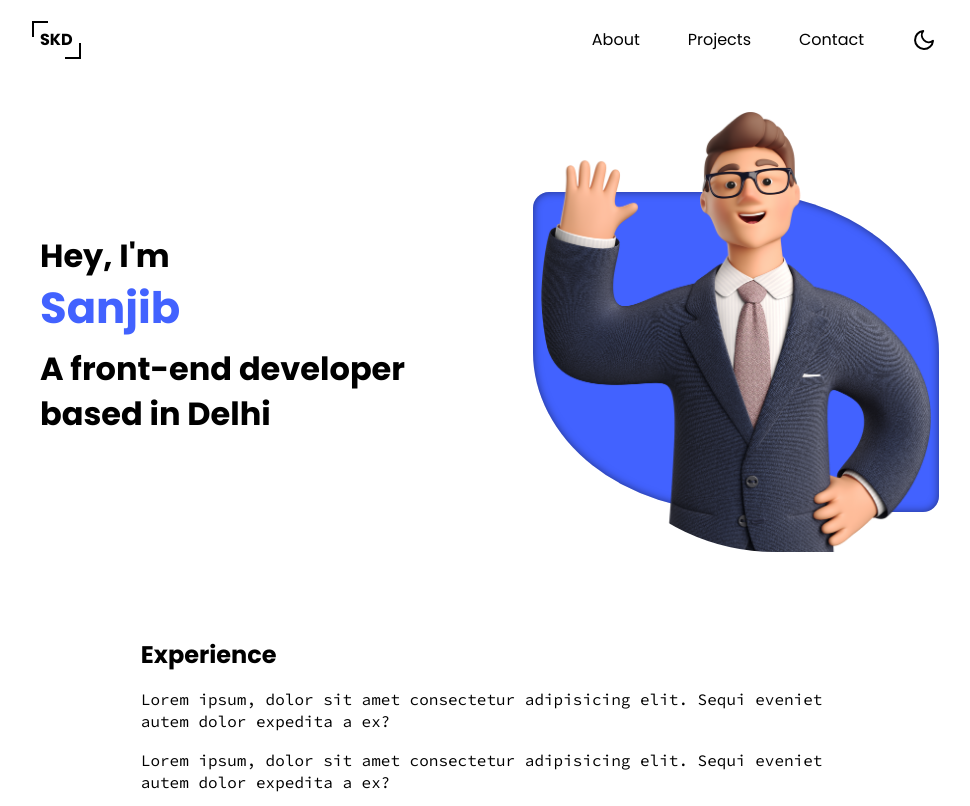
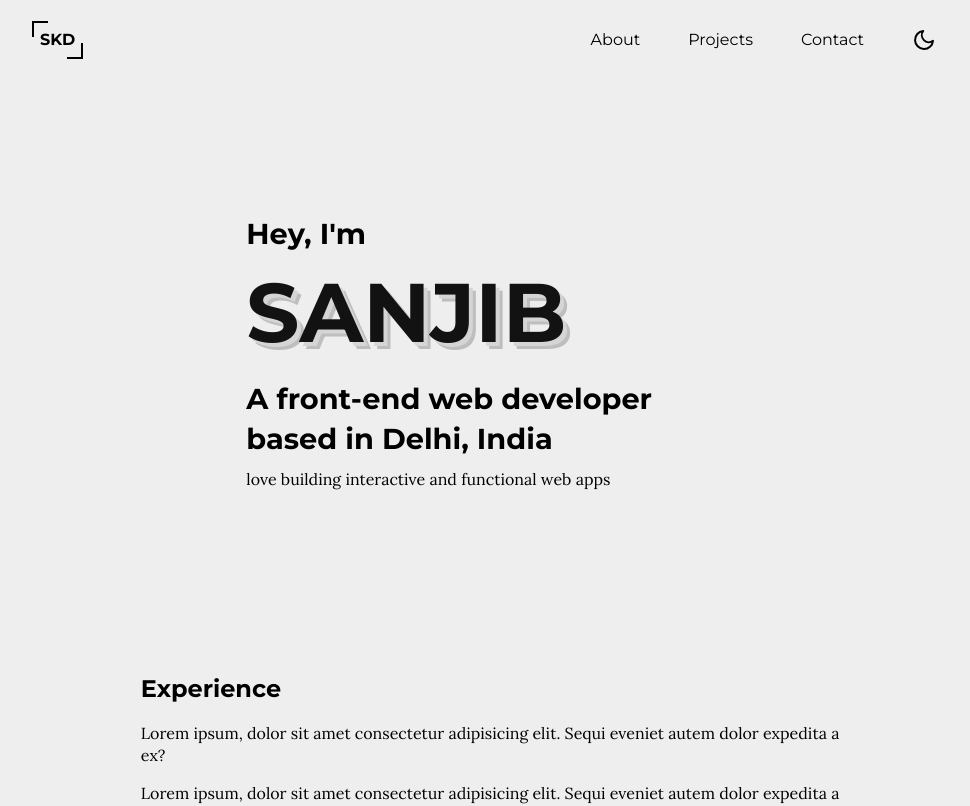
Before and after one commit to sanjibdey104/portfolio-v1, a Next.js app: page / in a window 1280 px wide. Shown: the top 806 px of the page, without its empty margins (144-1114 px from the left). Built offline with nearby package versions, Linux system fonts and the light colour scheme.

Commit message:
Style: update homepage intro section design

```diff
--- a/components/CustomHead.js
+++ b/components/CustomHead.js
@@ -7,9 +7,9 @@ const CustomHead = () => {
             <title>Portfolio</title>
             <meta name="description" content="Personal Portfolio Website" />
             <link rel="icon" href="/favicon.ico" />
-            <link href="https://fonts.googleapis.com/css2?family=Source+Code+Pro:wght@200;300;400;500;600;700&display=swap" rel="stylesheet" />
-            <link href="https://fonts.googleapis.com/css2?family=Poppins:wght@400;500;600;700&display=swap" rel="stylesheet"/>
-            <link href="https://fonts.googleapis.com/css2?family=Oswald:wght@200;300;400;500;600&display=swap" rel="stylesheet"></link>
+            <link href="https://fonts.googleapis.com/css2?family=Montserrat:wght@200;300;400;500;600;700&display=swap" rel="stylesheet"/>
+            <link href="https://fonts.googleapis.com/css2?family=Lora:wght@400;500;600;700&display=swap" rel="stylesheet" />
+            <link href="https://fonts.googleapis.com/css2?family=Open+Sans:wght@300;400;600;700&display=swap" rel="stylesheet" />
         </Head>
     )
 }
--- a/pages/index.js
+++ b/pages/index.js
@@ -1,6 +1,6 @@
 import styled from 'styled-components';
-import Image from 'next/image';
-import { SiJavascript, SiReact, SiGatsby, SiNextDotJs, SiGraphql, SiSass, SiNetlify } from "react-icons/si";
+import { SiJavascript, SiReact, SiGatsby,
+SiNextDotJs, SiGraphql, SiSass, SiNetlify } from "react-icons/si";
 
 
 const Homepage = styled.main`
@@ -13,14 +13,18 @@ const Homepage = styled.main`
 
 const Intro = styled.section`
 
-  min-height: 25rem;
+  min-height: 30rem;
   display: grid;
-  grid-template-columns: repeat(auto-fit, minmax(19rem, 1fr));
-  justify-content:center;
-  align-items: center;
-  gap: 2rem;
+  place-content: center;
 
   .about-self {
+    width: 70%;
+    margin: 0 auto;
+
+    @media (max-width: 768px) {
+      width: 90%;
+    }
+
     display: flex;
     flex-direction: column;
     align-items: flex-start;
@@ -43,71 +47,25 @@ const Intro = styled.section`
     }
 
     h2 {
-      font-size: calc(1.2rem + 1vw);
+      font-size: calc(1rem + 1vw);
+
+      &:hover span {
+        text-shadow:
+        4px 4px 0px tomato,
+        7px 7px 0px rgba(0,0,0,0.2);
+      }
 
       span {
-        color: ${({theme}) => theme.primary};
-        font-size: calc(1.75rem + 1.2vw);
+        color: white;
+        font-size: clamp(1.85rem, 10vw, 5.2rem);
         display: block;
-        text-shadow: inset 0 0 3px rgba(0,0,0,0.5);
+        text-transform: uppercase;
+        text-shadow:
+        4px 4px 0px #d5d5d5,
+        7px 7px 0px rgba(0,0,0,0.2);
+        color: #121212;
       }
     }
-  }
-
-  .hero-image {
-    position: relative;
-    margin: 0 auto;
-
-    &::after {
-      content: "";
-      max-height: 20rem;
-      max-width: 26rem;
-      border-radius: 1rem;
-      z-index: -1;
-
-      background-color: ${({theme}) => theme.primary};
-      padding: 1rem;
-      box-shadow: inset 0 0 8px rgba(0,0,0,0.5);
-      border-top-right-radius: 50%;
-      border-bottom-left-radius: 50%;
-
-      position: absolute;
-      top: 18%;
-      left: -2%;
-      right: -2%;
-      bottom: 0;
-    }
-
-    @media (max-width: 768px) {
-      width: 19rem;
-      margin: 0 auto;
-
-      &::after {
-        left: 0;
-        right: 0;
-      }
-    }
-
-
-    img {
-    border-bottom-left-radius: 60%;
-    transform: translateY(0%);
-    animation-name: wave;
-    animation-duration: 1.5s;
-    animation-iteration-count: 1;
-    animation-timing-function: linear;
-    }
-
-    @keyframes wave {
-    from {
-      transform: translateY(100%);
-    }
-
-    to {
-      transform: translateY(0%);
-    }
-  }
-
   }
 `
 
@@ -130,10 +88,15 @@ const Experience = styled.section`
 
 const Technologies = styled.section`
 
-  width: 80%;
+  width: 75%;
   margin: 0 auto;
   display: flex;
   flex-direction: column;
+
+
+  @media (max-width: 768px) {
+    width: 90%;
+  }
 
   h3 {
     margin-bottom: 2rem;
@@ -144,7 +107,10 @@ const Technologies = styled.section`
   justify-content: space-around;
   align-items: center;
   flex-wrap: wrap;
-  gap: 2rem;
+/*
+  display: grid;
+  grid-template-columns: repeat(auto-fill, minmax(3rem, 5rem)); */
+  gap: 3rem;
   }
 
   svg {
@@ -168,11 +134,8 @@ const Home = () => {
       <Intro>
         <div className="about-self">
           <h2>Hey, I'm <span>Sanjib</span></h2>
-          <h2>A front-end developer based in Delhi</h2>
-        </div>
-
-        <div className="hero-image">
-        <Image src="/waving.png" height={440} width={390} />
+          <h2>A front-end web developer based in Delhi, India</h2>
+          <p>love building interactive and functional web apps</p>
         </div>
       </Intro>
 
--- a/styles/globalStyles.js
+++ b/styles/globalStyles.js
@@ -19,7 +19,7 @@ export const GlobalStyles = createGlobalStyle`
 
         background-color: ${({ theme }) => theme.backgroundColor};
         color: ${({ theme }) => theme.textColor};
-        font-family: 'Poppins', sans-serif;
+        font-family: 'Montserrat', sans-serif;
         scroll-behavior: smooth;
 
         line-height: 1.4;
@@ -32,7 +32,7 @@ export const GlobalStyles = createGlobalStyle`
     }
 
     a, button, input {
-        font-family: 'Poppins', sans-serif;
+        font-family: inherit;
     }
 
     a {
@@ -41,7 +41,7 @@ export const GlobalStyles = createGlobalStyle`
     }
 
     p {
-        font-family: 'Source Code Pro', monospace;
+        font-family: 'Lora', sans-serif;
     }
 
     img,svg {
@@ -76,7 +76,7 @@ export const GlobalStyles = createGlobalStyle`
 `
 
 export const lightTheme = {
-    backgroundColor: "#fff",
+    backgroundColor: "#eee",
     textColor: "#000",
     buttonText: "#fff",
     primary: "#4262ff",
```
